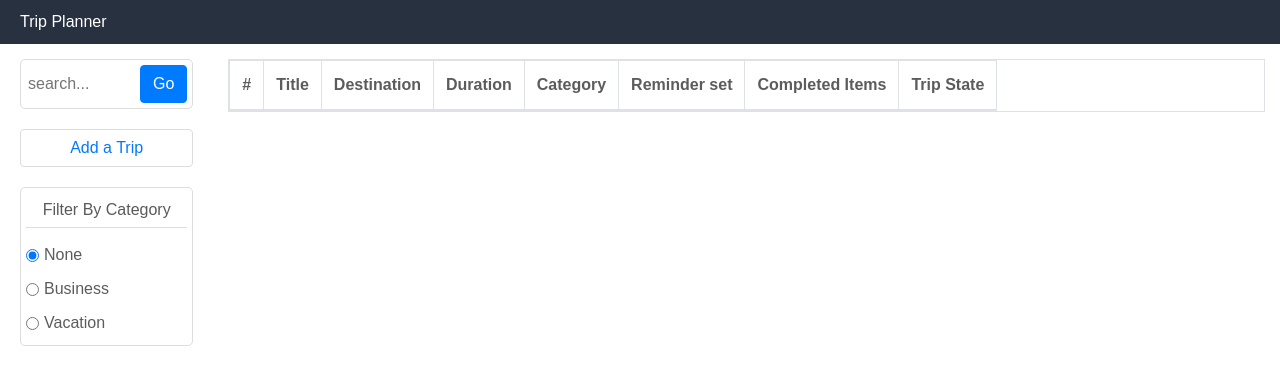
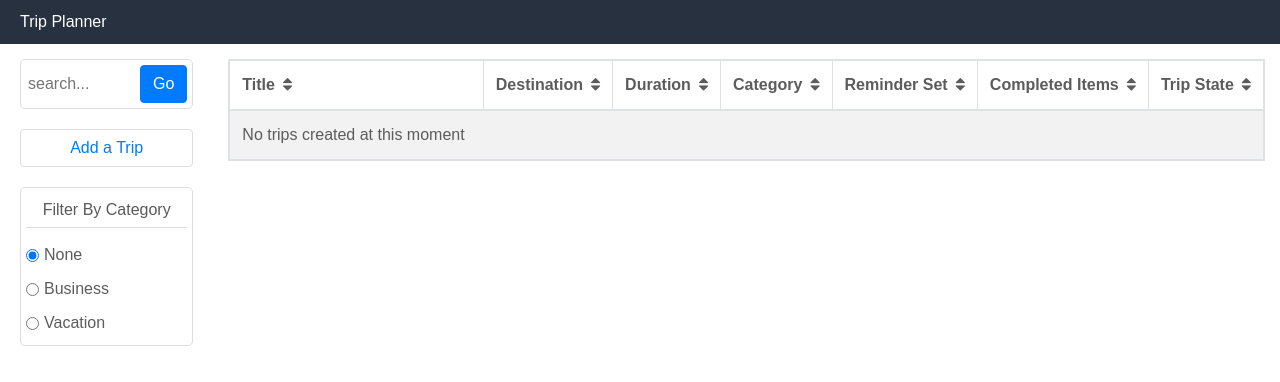
Before and after one commit to iamyle0710/trip-planner, a React (Create React App) app: page / in a window 1280 px wide. Shown: the top 382 px of the page. Built offline with nearby package versions, Linux system fonts and the light colour scheme.

Commit message:
sorting grid columns

```diff
--- a/src/common/Constant.js
+++ b/src/common/Constant.js
@@ -18,6 +18,16 @@ const SNOOZE = {
 	ONE_HOUR: { name: '1 hour', value: 60 * 60 * 1 * 1000 },
 	SIX_HOURS: { name: '6 hours', value: 60 * 60 * 6 * 1000 },
 	TWELEVE_HOURS: { name: '12 hours', value: 60 * 60 * 12 * 1000 },
+};
+
+const COLUMN_KEY = {
+	TITLE: { name: 'Title', sortKey: 'title' },
+	DESTINATION: { name: 'Destination', sortKey: 'destination' },
+	DURATION: { name: 'Duration', sortKey: 'duration' },
+	CATEGORY: { name: 'Category', sortKey: 'category' },
+	REMINDER: { name: 'Reminder Set', sortKey: 'reminder' },
+	COMPLETE_ITEMS: { name: 'Completed Items', sortKey: 'todos' },
+	TRIP_STATE: { name: 'Trip State', sortKey: 'status' },
 };
 
 const SAMPLE_DATA = [
@@ -94,6 +104,7 @@ const SAMPLE_DATA = [
 
 export default {
 	CATEGORY,
+	COLUMN_KEY,
 	SAMPLE_DATA,
 	SNOOZE,
 	TRIP_STATUS,
--- a/src/components/gridPanel/GridPanel.css
+++ b/src/components/gridPanel/GridPanel.css
@@ -2,6 +2,10 @@
 	display: inline-block;
 	overflow:auto;
 	margin:  15px 0;
+}
+
+.gridPanel th{
+	white-space: nowrap;
 }
 
 .gridPanel tr.selected{
@@ -14,7 +18,8 @@
 	overflow: hidden;
 }
 
-.gridPanel td:nth-child(2){
+.gridPanel th:nth-child(1),
+.gridPanel td:nth-child(1){
 	width : 100%;
 	max-width : 200px;
 }
--- a/src/components/gridPanel/GridPanel.js
+++ b/src/components/gridPanel/GridPanel.js
@@ -1,11 +1,36 @@
-import React from 'react';
+import React, { useState } from 'react';
 import { Table } from 'react-bootstrap';
 
+import Constant from '../../common/Constant';
+import { isValidDate } from '../../utils/helper';
 import './GridPanel.css';
 
-const GridPanel = ({ trips, selectTripId, onSelectTrip }) => {
-	// Click table row to select a trip to edit
-	const onClickTrip = ({ currentTarget }) => {
+const { COLUMN_KEY } = Constant;
+
+// sort two reminder dates
+const compareReminders = (date1, date2) => {
+	const reminder1Time = date1 ? date1.getTime() : Number.MAX_VALUE;
+	const reminder2Time = date2 ? date2.getTime() : Number.MAX_VALUE;
+	return reminder1Time - reminder2Time;
+};
+
+// sort two trips' number of completed todos
+const compareCompleteItems = (todos1, todos2) => {
+	const todo1Num = todos1.filter((todo) => todo.isComplete).length;
+	const todo2Num = todos2.filter((todo) => todo.isComplete).length;
+	return todo1Num - todo2Num;
+};
+
+class GridPanel extends React.Component {
+	constructor() {
+		super();
+		this.state = {
+			sortKey: null,
+		};
+	}
+
+	onClickTrip = ({ currentTarget }) => {
+		const { onSelectTrip } = this.props;
 		const id = currentTarget.getAttribute('data-index');
 
 		if (onSelectTrip) {
@@ -13,36 +38,77 @@ const GridPanel = ({ trips, selectTripId, onSelectTrip }) => {
 		}
 	};
 
+	// Click sort column
+	onClickSort = (sortKey) => {
+		this.setState({ sortKey });
+	};
+
+	sortTrips = () => {
+		const { sortKey } = this.state;
+		const { trips } = this.props;
+		const sortedTrips = sortKey
+			? trips.slice().sort((trip1, trip2) => {
+					switch (sortKey) {
+						case COLUMN_KEY.TITLE.sortKey:
+						case COLUMN_KEY.CATEGORY.sortKey:
+						case COLUMN_KEY.DESTINATION.sortKey:
+						case COLUMN_KEY.TRIP_STATE.sortKey:
+							return trip1[sortKey].localeCompare(trip2[sortKey]);
+						case COLUMN_KEY.REMINDER.sortKey:
+							return compareReminders(trip1[sortKey], trip2[sortKey]);
+						case COLUMN_KEY.COMPLETE_ITEMS.sortKey:
+							return compareCompleteItems(trip1[sortKey], trip2[sortKey]);
+						case COLUMN_KEY.DURATION.sortKey:
+							return trip1[sortKey] - trip2[sortKey];
+						default:
+							return 0;
+					}
+			  })
+			: trips;
+		return sortedTrips;
+	};
+
+	render() {
+		const { selectTripId } = this.props;
+		const { sortKey } = this.state;
+		const sortedTrips = this.sortTrips();
 		return (
 			<Table striped bordered hover className="gridPanel">
 				<thead>
 					<tr>
-					<th>#</th>
-					<th>Title</th>
-					<th>Destination</th>
-					<th>Duration</th>
-					<th>Category</th>
-					<th>Reminder set</th>
-					<th>Completed Items</th>
-					<th>Trip State</th>
+						{Object.keys(COLUMN_KEY).map((key) => (
+							<SortColumn
+								key={key}
+								name={COLUMN_KEY[key].name}
+								sortKey={COLUMN_KEY[key].sortKey}
+								onSort={this.onClickSort}
+								sorting={COLUMN_KEY[key].sortKey === sortKey}
+							/>
+						))}
 					</tr>
 				</thead>
 				<tbody>
-				{trips.map((trip, index) => (
+					{sortedTrips.length === 0 && (
+						<tr>
+							<td colSpan="7">No trips created at this moment</td>
+						</tr>
+					)}
+					{sortedTrips.map((trip) => (
 						<tr
 							key={trip.id}
 							data-index={trip.id}
-						onClick={onClickTrip}
+							onClick={this.onClickTrip}
 							className={selectTripId === trip.id ? 'selected' : ''}
 						>
-						<td>{index + 1}</td>
 							<td>{trip.title}</td>
 							<td>{trip.destination}</td>
 							<td>
 								{trip.duration} {trip.duration <= 1 ? 'day' : 'days'}
 							</td>
 							<td>{trip.category}</td>
-						<td>{trip.isReminderPending ? <i className="fa fa-clock-o" /> : null}</td>
+							<td>
+								{trip.isReminderPending ? <i className="fa fa-clock-o" /> : null}
+							</td>
 							<td>
 								{trip.todos.filter((todo) => todo.isComplete).length} /{' '}
 								{trip.todos.length}
@@ -53,6 +119,14 @@ const GridPanel = ({ trips, selectTripId, onSelectTrip }) => {
 				</tbody>
 			</Table>
 		);
-};
+	}
+}
+
+const SortColumn = ({ name, sortKey, onSort, sorting }) => (
+	<th onClick={() => onSort(sortKey)}>
+		{name}
+		<i className="fa fa-sort ml-2" style={{ color: sorting ? '#007bff' : '' }} />
+	</th>
+);
 
 export default GridPanel;
```
Lines whose indentation alone changed are shown as unchanged.
